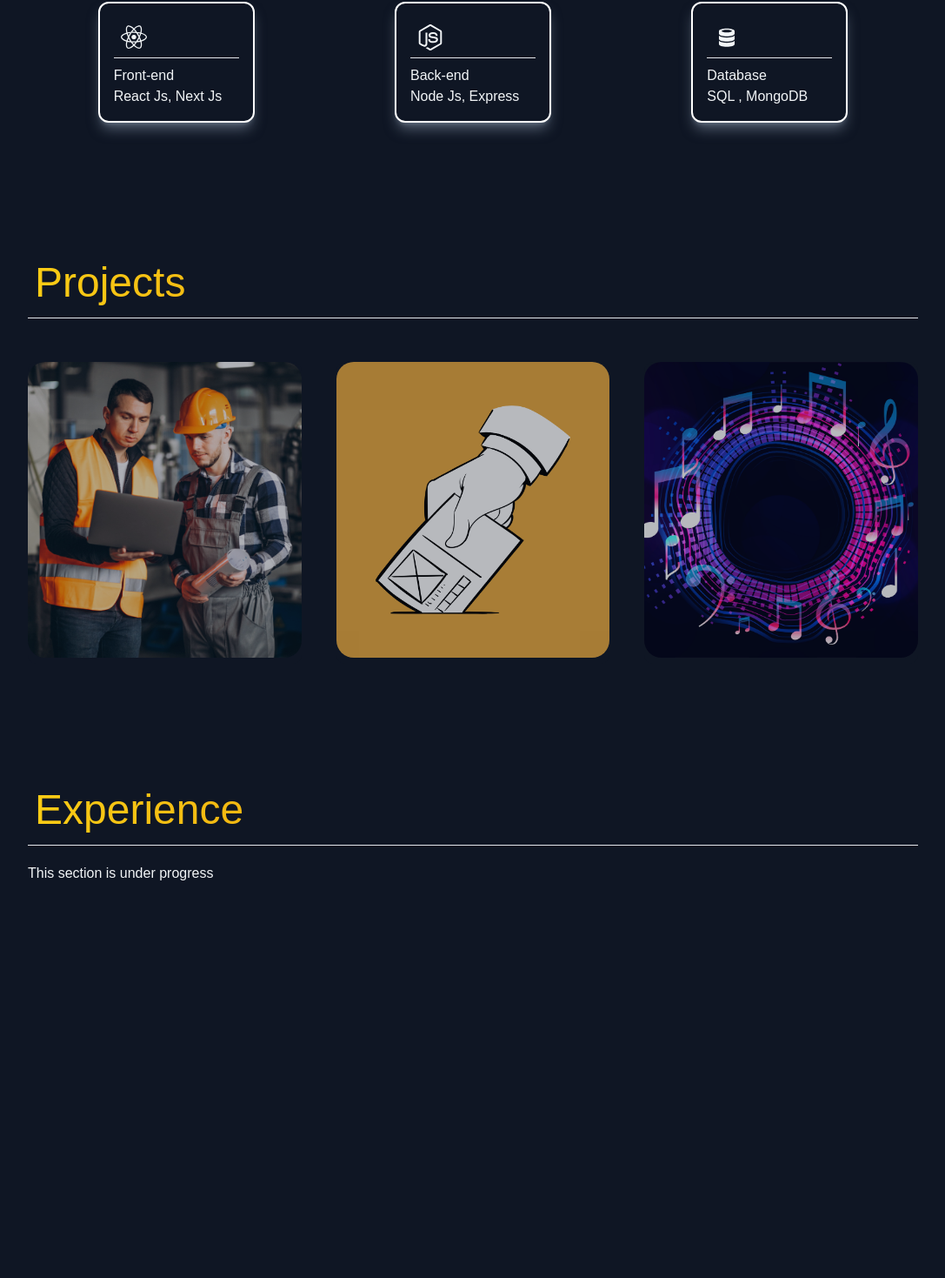
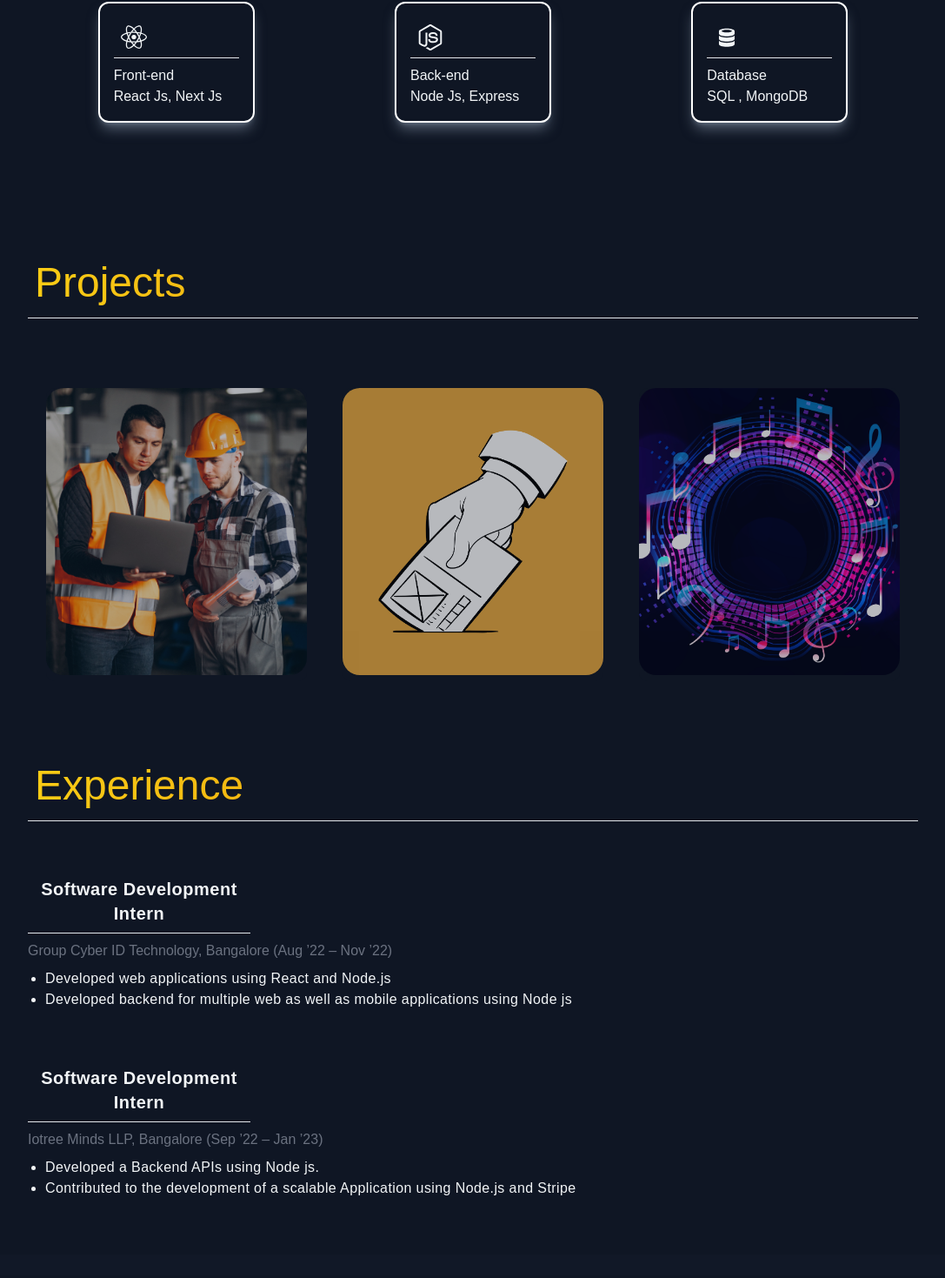
Before and after one commit to charana555/portfolio, a Next.js app: page / in a window 1280 px wide. Shown: the part 800-2269 px from the top of the page at 87% size, without its empty margins (96-1183 px from the left). Before the commit the page ends 1880 px from the top, so only its background shows below. Built offline with nearby package versions, Linux system fonts and the light colour scheme.

Commit message:
added new resume

```diff
--- a/src/components/Experience/Experience.jsx
+++ b/src/components/Experience/Experience.jsx
@@ -2,12 +2,49 @@ import React from "react";
 
 const Experience = () => {
   return (
-    <section id="projects" className=" w-[80%] mx-auto py-16 ">
+    <section id="experience" className=" w-[80%] mx-auto py-16 ">
       <h2 className="py-4 font-[530] ml-2 text-5xl text-transparent  bg-clip-text bg-gradient-to-r from-yellow-400 to-amber-600 ">
         Experience
       </h2>
-      <hr className=" mb-5" />
-      <p>This section is under progress</p>
+      <hr className=" mb-16" />
+      <div className="mt-10">
+        <div className="mt-6">
+          <div className="md:w-1/4 w-full">
+            <h3 className="text-xl text-center font-bold tracking-wide ">
+              Software Development Intern
+            </h3>
+            <hr className=" my-2" />
+          </div>
+          <p className="text-gray-500">
+            Group Cyber ID Technology, Bangalore (Aug ’22 – Nov ’22)
+          </p>
+          <ul className="list-disc pl-5 mt-2 tracking-wide">
+            <li>Developed web applications using React and Node.js</li>
+            <li>
+              Developed backend for multiple web as well as mobile applications
+              using Node js
+            </li>
+          </ul>
+        </div>
+        <div className="mt-16">
+          <div className="md:w-1/4 w-full">
+            <h3 className="text-xl text-center font-bold tracking-wide">
+              Software Development Intern
+            </h3>
+            <hr className=" my-2" />
+          </div>
+          <p className="text-gray-500">
+            Iotree Minds LLP, Bangalore (Sep ’22 – Jan ’23)
+          </p>
+          <ul className="list-disc pl-5 mt-2 tracking-wide">
+            <li>Developed a Backend APIs using Node js.</li>
+            <li>
+              Contributed to the development of a scalable Application using
+              Node.js and Stripe
+            </li>
+          </ul>
+        </div>
+      </div>
     </section>
   );
 };
--- /dev/null
+++ b/src/components/Footer/Footer.jsx
@@ -0,0 +1,15 @@
+import React from "react";
+
+const Footer = () => {
+  return (
+    <footer className="bg-gray-900 text-white py-6">
+      <div className="container mx-auto">
+        <p className="text-center">
+          &copy; {new Date().getFullYear()} All rights reserved.
+        </p>
+      </div>
+    </footer>
+  );
+};
+
+export default Footer;
--- a/src/components/Header/Header.js
+++ b/src/components/Header/Header.js
@@ -33,7 +33,7 @@ const Header = () => {
             <Link href="#experience"> Experience </Link>
           </li>
           <li className=" mx-2 list-none text-md lett tracking-wide hover:text-gray-400 cursor-pointer ">
-            <a href="Charana.pdf" download="Charana Resume.pdf">
+            <a href="Charan_Resume.pdf" download="Charana Resume.pdf">
               Resume
             </a>
           </li>
--- a/src/components/Projects/Projects.jsx
+++ b/src/components/Projects/Projects.jsx
@@ -7,11 +7,11 @@ import styles from "../../styles/projects.module.css";
 
 const Projects = () => {
   return (
-    <section id="projects" className=" w-[80%] mx-auto py-16 ">
+    <section id="projects" className=" w-[80%] mx-auto pt-16 ">
       <h2 className="py-4 font-[530] ml-2 text-5xl text-transparent  bg-clip-text bg-gradient-to-r from-yellow-400 to-amber-600 ">
         Projects
       </h2>
-      <hr className=" mb-5" />
+      <hr className=" mb-16" />
       <div className={styles.work_list}>
         {projects.map((item, i) => {
           return (
@@ -20,8 +20,8 @@ const Projects = () => {
                 className={styles.work_img}
                 src={item.image}
                 alt="work"
-                height={"400"}
-                width={"370"}
+                height={"330"}
+                width={"300"}
               />
               <div className={styles.layer}>
                 <h3 className={styles.layer_head}>{item.title}</h3>
--- a/src/pages/index.js
+++ b/src/pages/index.js
@@ -5,6 +5,7 @@ import Hero from "../components/Main/Hero";
 import Skills from "../components/Skills/Skills";
 import Projects from "../components/Projects/Projects";
 import Experience from "../components/Experience/Experience";
+import Footer from "../components/Footer/Footer";
 
 const index = () => {
   return (
@@ -18,6 +19,7 @@ const index = () => {
       <Skills />
       <Projects />
       <Experience />
+      <Footer />
     </>
   );
 };
--- a/src/styles/projects.module.css
+++ b/src/styles/projects.module.css
@@ -1,14 +1,15 @@
 .work_list {
-  display: grid;
-  grid-template-columns: repeat(auto-fit, minmax(250px, 1fr));
-  grid-gap: 40px;
-  margin-top: 50px;
+  display: flex;
+  justify-content: space-around;
+  align-items: center;
+  flex-wrap: wrap;
 }
 
 .work {
   border-radius: 10px;
   position: relative;
   overflow: hidden;
+  margin: 1rem;
 }
 
 .work_img {
```
Also changed, not shown: 2 other files (tests, documents, lock files or other folders).
